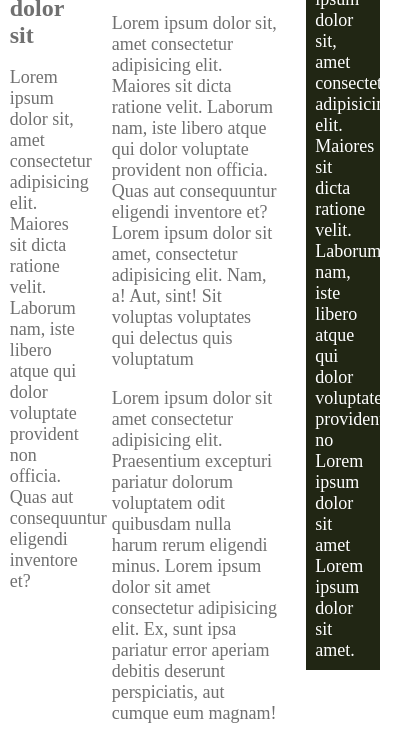
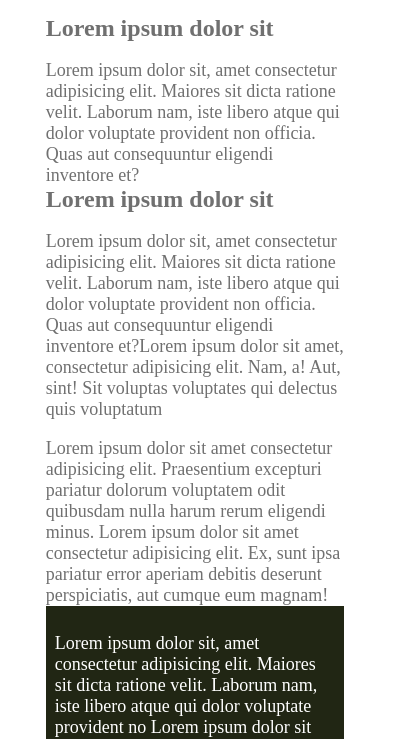
Before and after one commit to AlwinJun/fcc-kpowel, a plain HTML site: page index.html in a window 390 px wide. Shown: the part 272-1011 px from the top of the page, 412 px wide, since content can reach past the window. Drawn offline with Linux system fonts and the light colour scheme.

Commit message:
Resposive mobile layout

```diff
--- a/css/style.css
+++ b/css/style.css
@@ -5,7 +5,7 @@
 }
 
 html {
-  font-size: 62.5%;
+  font-size: 10px;
 }
 
 /* Typography */
@@ -38,6 +38,7 @@ p {
   width: 95%;
   max-width: 960px;
   margin: 0 auto;
+  padding: 2em;
 }
 
 img {
@@ -57,12 +58,27 @@ img {
 .col-1 {
   width: 20%;
 }
+
 .col-2 {
   width: 45%;
 }
+
 .col-3 {
   width: 70%;
 }
+
+@media (max-width: 600px) {
+  .columns {
+    flex-direction: column;
+  }
+
+  .col-1,
+  .col-2,
+  .col-3 {
+    width: 100%;
+  }
+}
+
 .col-bg {
   background-color: #212614;
   padding: 0.5em;
```
